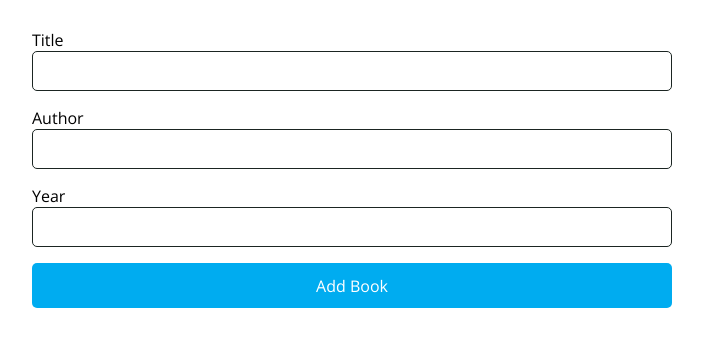
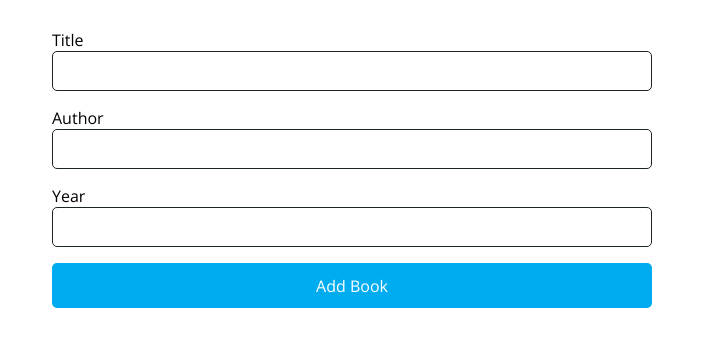
Before and after one commit to Sharandeep23/book-list, a plain HTML site: page index.html in a window 1280 px wide. Shown: the part 100-446 px from the top of the page, without its empty margins (288-991 px from the left). Drawn offline with nearby package versions, Linux system fonts and the light colour scheme.

Commit message:
Refactoring

```diff
--- a/style.css
+++ b/style.css
@@ -18,7 +18,9 @@ section {
 }
 
 .container {
-    width: 50%;
+    /* It will not cross 600px */
+    width: 600px;
+    max-width: 80%;
     margin: 0 auto;
 }
 
@@ -126,9 +128,6 @@ tr:hover td {
     body {
         font-size: 0.8rem;
     }
-    .container {
-        width: 80%;
-    }
     h1 {
         font-size: 2rem;
     }
```
Also changed, not shown: index.html (+1 -0 lines).
